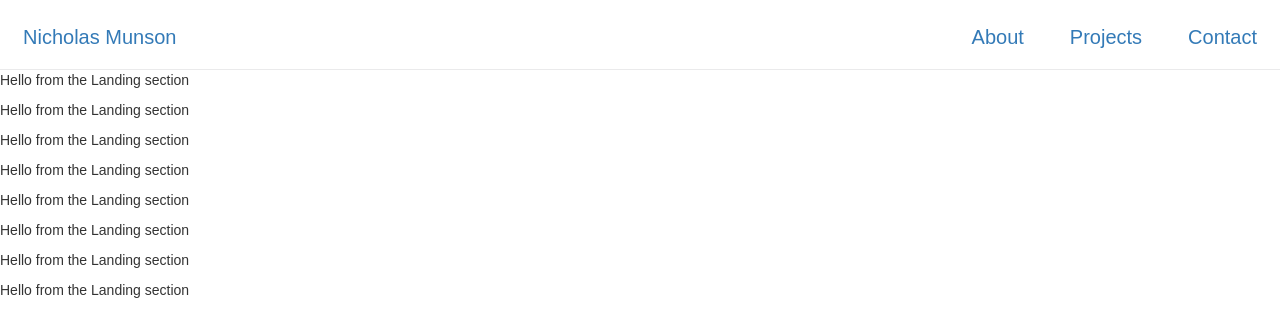
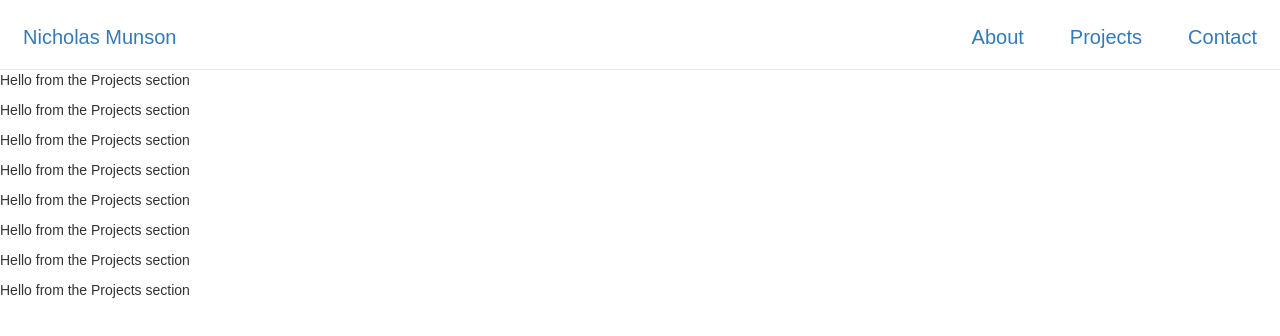
Before and after one commit to NicholasMunson/NicholasMunsonFullStackDevClient, a React (Create React App) app: page / in a window 1280 px wide. Shown: the top 336 px of the page. Built offline with nearby package versions, Linux system fonts and the light colour scheme.

Commit message:
add conditnal rendering through switch statments.

```diff
--- a/src/App.js
+++ b/src/App.js
@@ -7,7 +7,7 @@ class App extends Component {
   constructor(props){
     super(props)
     this.state = {
-      display:"",
+      display:"B",
 
     }
   }
@@ -18,8 +18,7 @@ class App extends Component {
 
 
   render() {
-    let display = this.state
-    console.log(this.state)
+    let display = this.state.display
     return (
       <div className="App">
       <Navbar handleSwitch={this.handleSwitch}  />
--- a/src/components/MainBody.js
+++ b/src/components/MainBody.js
@@ -5,10 +5,13 @@ import Contact from "./Contact.js"
 import Landing from "./Landing.js"
 
 
+
 class MainBody extends Component{
+    constructor(props){
+        super(props)
+    }
 
-
-    change(display) {
+    switch = () => {
         switch(this.props.display){
             case "A": return <About />
             case "B": return <Projects />
@@ -16,10 +19,9 @@ class MainBody extends Component{
             default : return <Landing />
         }
     }
+
     render(){
-        console.log(this.props)
-        let displaySwitch = this.change(this.props.display)
-        console.log(this.props.display)
+        let displaySwitch = this.switch(this.props.display)
         return(
             <div>
                 {displaySwitch}
--- a/src/components/Projects.js
+++ b/src/components/Projects.js
@@ -0,0 +1,20 @@
+import React from "react"
+// import '../styles/projects.css'
+
+function Projects (props) {
+    return(
+        <div className="projects-container">
+            <p>Hello from the Projects section</p>
+            <p>Hello from the Projects section</p>
+            <p>Hello from the Projects section</p>
+            <p>Hello from the Projects section</p>
+            <p>Hello from the Projects section</p>
+            <p>Hello from the Projects section</p>
+            <p>Hello from the Projects section</p>
+            <p>Hello from the Projects section</p>
+        </div>
+
+    )
+}
+
+export default Projects
```
Also changed, not shown: src/styles/Projects.css (added).
